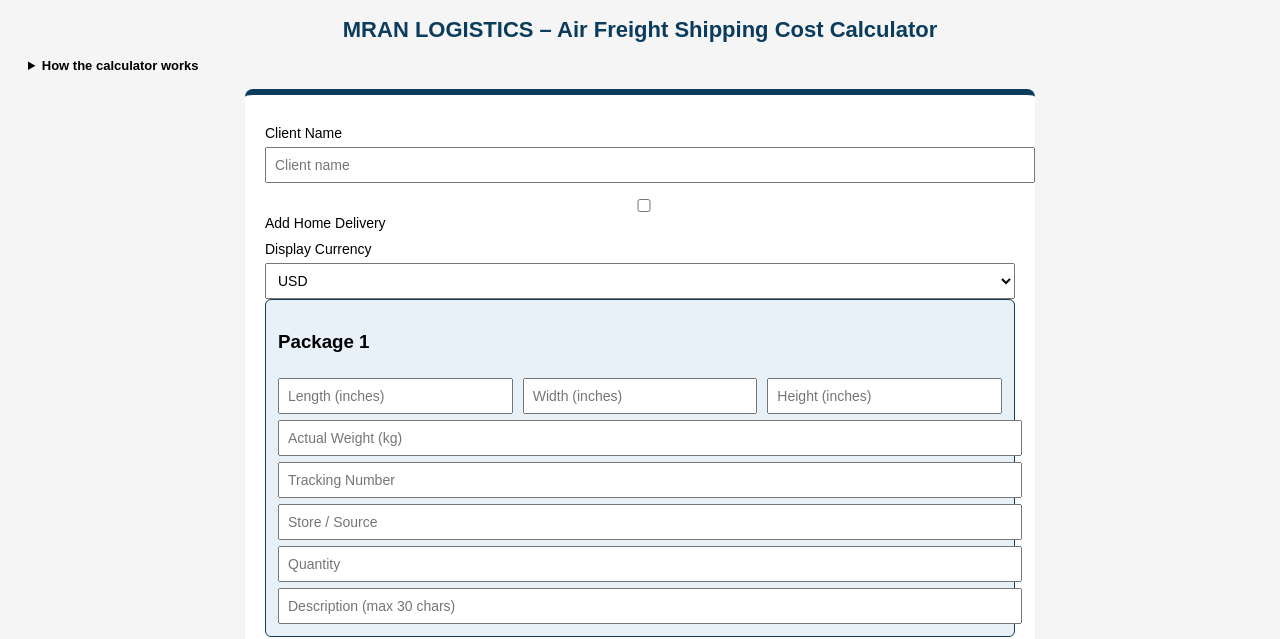
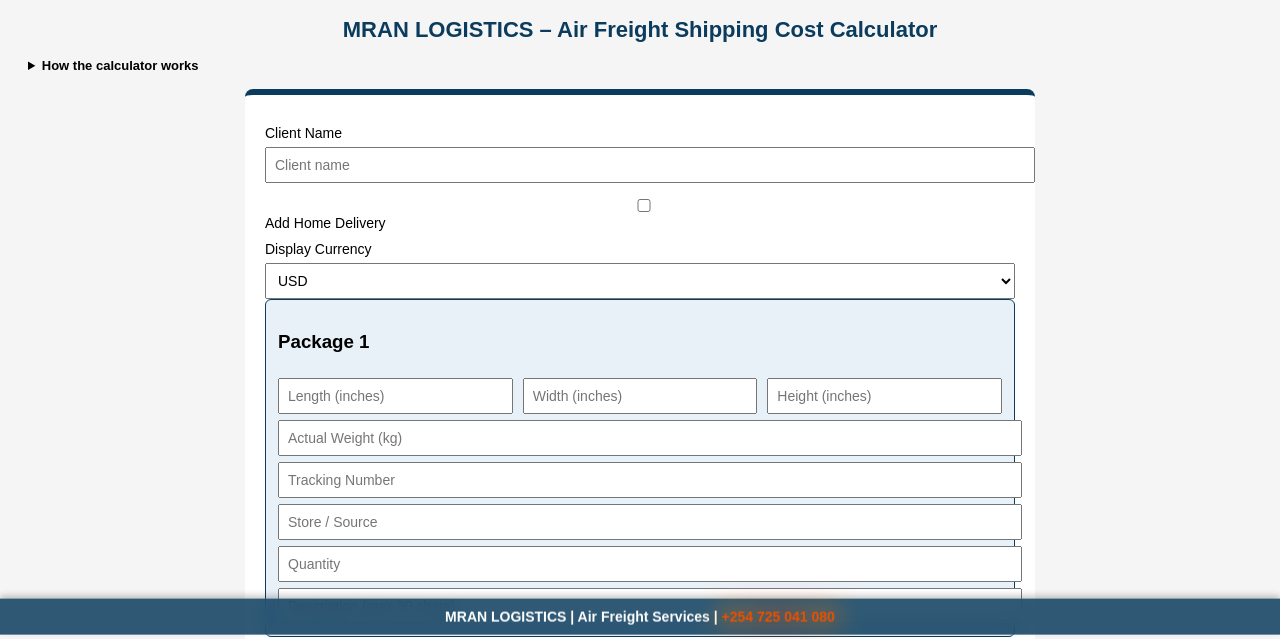
Before and after one commit to matanommaxi-art/air-freight-calculator, a plain HTML site: page index.html in a window 1280 px wide. Shown: the part 164-803 px from the top of the page. Drawn offline with Linux system fonts and the light colour scheme.

Commit message:
Update index.html

```diff
--- a/index.html
+++ b/index.html
@@ -249,6 +249,79 @@
 
 addPackage();
 </script>
+<div id="stickyFooter" style="
+  position: fixed; bottom: 0; left: 0; width: 100%;
+  background: rgba(11,60,93,0.85); color:#fff; text-align:center;
+  padding:10px 0; font-size:14px; font-weight:bold; z-index:9999;
+  box-shadow:0 -2px 5px rgba(0,0,0,0.2); backdrop-filter:blur(8px);
+  -webkit-backdrop-filter:blur(8px); transition: box-shadow 0.3s, background 0.3s, opacity 1s;
+  opacity:0; animation:pulseFooter 4s ease-in-out infinite alternate;">
+  MRAN LOGISTICS | Air Freight Services |
+  <a id="phoneLink" href="#" class="glowLink" style="color:#E65100;text-decoration:none;transition: all 0.3s; position: relative; z-index:2;">+254 725 041 080</a>
+</div>
+
+<style>
+body { padding-bottom:60px; }
+@media(max-width:480px){#stickyFooter{font-size:12px;padding:6px 0;}}
+
+/* Bounce footer on hover */
+@keyframes bounceFooter{0%{transform:translateY(0);}30%{transform:translateY(-6px);}50%{transform:translateY(-4px);}70%{transform:translateY(-6px);}100%{transform:translateY(0);}}
+#stickyFooter:hover{animation:bounceFooter 0.6s ease forwards; box-shadow:0 -6px 15px rgba(0,0,0,0.35);}
+
+/* Idle pulse */
+@keyframes pulseFooter{0%{transform:translateY(0);box-shadow:0 -2px 5px rgba(0,0,0,0.2);}50%{transform:translateY(-1.5px);box-shadow:0 -3px 7px rgba(0,0,0,0.25);}100%{transform:translateY(0);box-shadow:0 -2px 5px rgba(0,0,0,0.2);}}
+
+/* Neon gradient pulse behind link */
+.glowLink::before {
+  content:""; position:absolute; top:-4px; left:-6px; right:-6px; bottom:-4px; z-index:-1;
+  border-radius:6px; background: linear-gradient(270deg, #FF8C00, #E65100, #FF8C00);
+  filter: blur(12px); opacity:0; transition: opacity 0.3s;
+  animation: neonPulse 2s ease-in-out infinite alternate;
+}
+@keyframes neonPulse {
+  0%{opacity:0.2;}
+  50%{opacity:0.5;}
+  100%{opacity:0.2;}
+}
+
+/* Link hover effect: glow + lift + footer shadow glow */
+#phoneLink:hover{
+  text-shadow: 0 0 8px #E65100, 0 0 12px #FF8C00;
+  transform: translateY(-2px);
+}
+#phoneLink:hover ~ #stickyFooter,
+#phoneLink:hover{
+  box-shadow: 0 -6px 20px rgba(230,81,0,0.4), 0 0 12px rgba(255,140,0,0.2);
+}
+</style>
+
+<script>
+// Fade-in effect
+window.addEventListener('load',()=>document.getElementById('stickyFooter').style.opacity='1');
+
+// Shadow lift on scroll
+window.addEventListener('scroll',()=>{
+  const f=document.getElementById('stickyFooter');
+  if(window.scrollY>20){
+    f.style.boxShadow='0 -4px 12px rgba(0,0,0,0.3)';
+    f.style.background='rgba(11,60,93,0.9)';
+  } else{
+    f.style.boxShadow='0 -2px 5px rgba(0,0,0,0.2)';
+    f.style.background='rgba(11,60,93,0.85)';
+  }
+});
+
+// Detect device and set link
+const phoneLink=document.getElementById('phoneLink');
+if(/Mobi|Android|iPhone/i.test(navigator.userAgent)){
+  // Mobile: open dialer
+  phoneLink.href='tel:+254725041080';
+} else{
+  // Desktop: open WhatsApp
+  phoneLink.href='https://wa.me/254725041080';
+  phoneLink.target='_blank';
+}
+</script>
 
 </body>
 </html>
```
